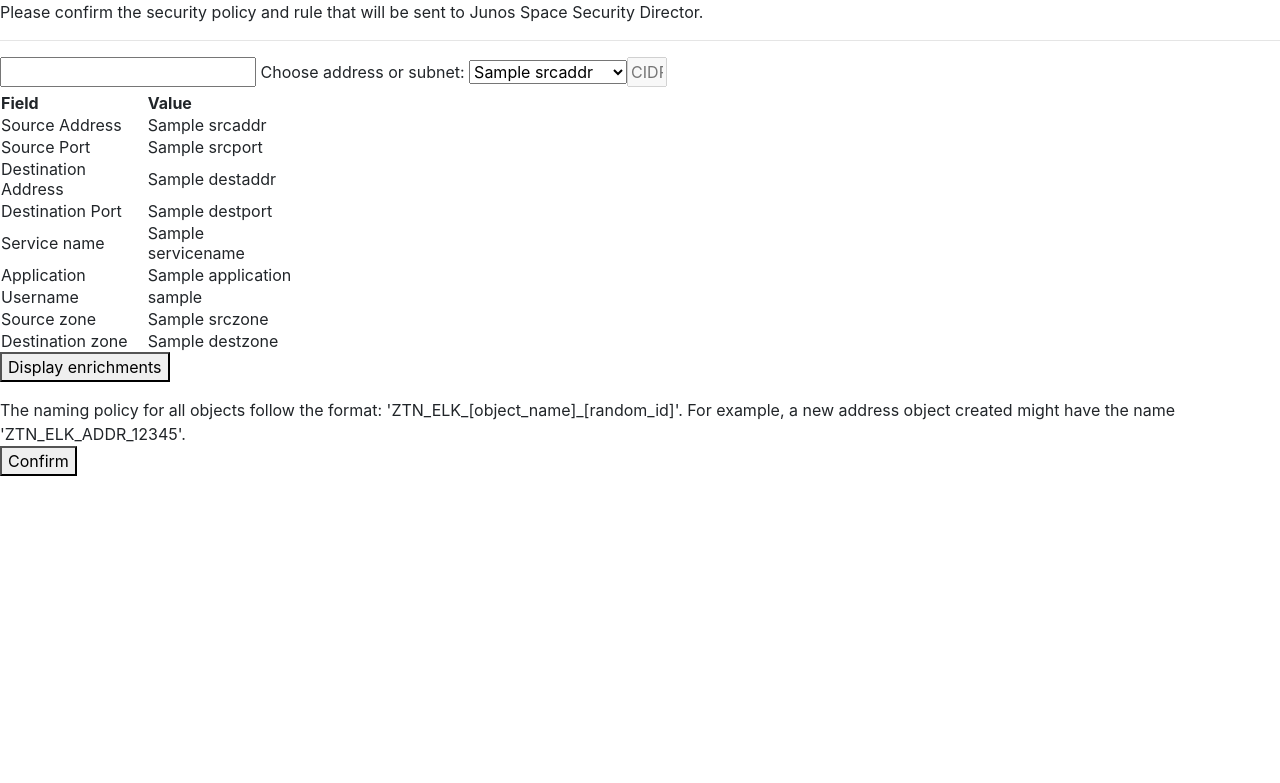
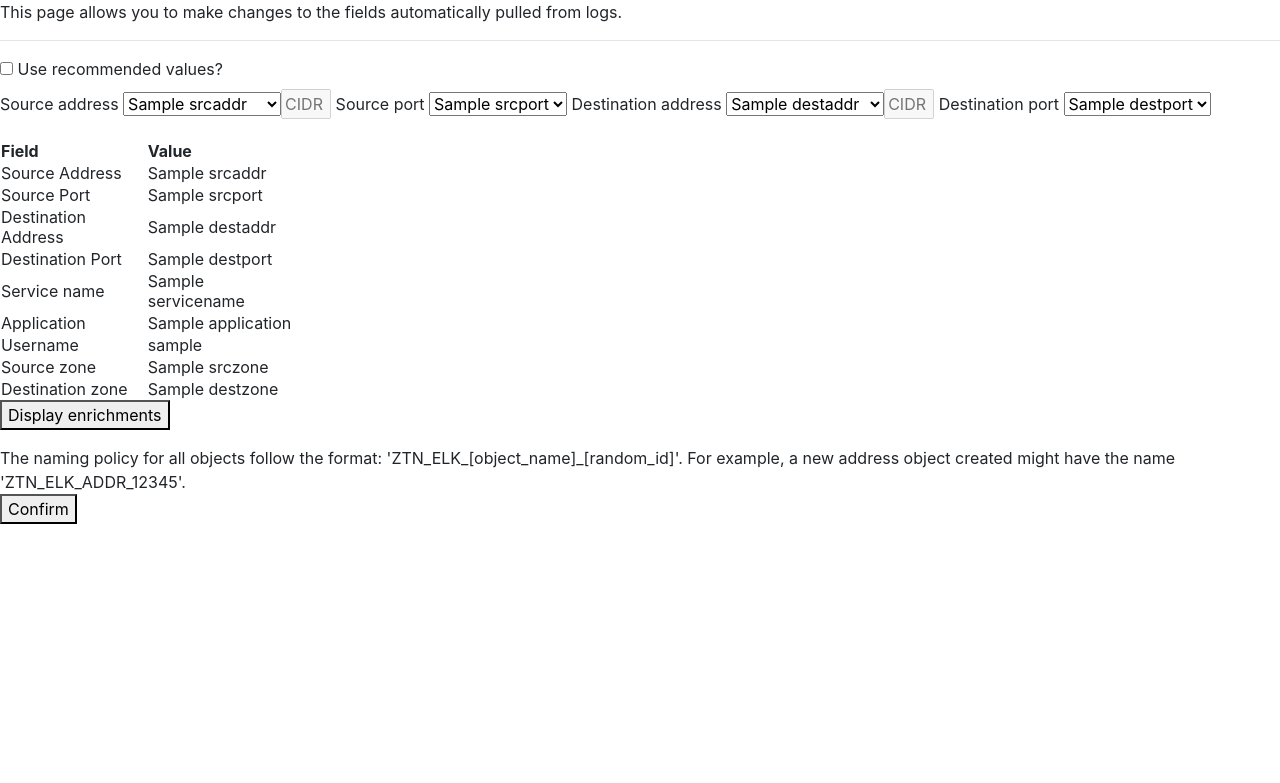
Before and after one commit to Juniper-SE/ztn-elk, a Flask app: template ztn/templates/enrichment.html in a window 1280 px wide. Shown: the top 783 px of the page. Run offline with Flask 2, Linux system fonts and the light colour scheme; the template is opened without the code that fills it: most values are stand-ins (such as "Sample title", 1, 10 or a date in 2020); some libraries are stand-ins or nearby versions.

Commit message:
more js functions and change enrichment page

```diff
--- a/ztn/static/js/enrichment.js
+++ b/ztn/static/js/enrichment.js
@@ -9,3 +9,25 @@
         document.getElementById("src_cidr").value = "";
     }
 }
+
+function onChangeSrcPort() {
+
+}
+
+function onChangeDestAddr() {
+
+}
+
+function onChangeDestPort() {
+
+}
+
+function useRecommended() {
+    var isChecked = document.getElementById("recommended").checked;
+
+    if (isChecked) {
+        alert("checked, yeehaw")
+    } else {
+        alert("not checked :(")
+    }
+}
--- a/ztn/templates/enrichment.html
+++ b/ztn/templates/enrichment.html
@@ -8,16 +8,40 @@
 </head>
 
 <body>
-    Please confirm the security policy and rule that will be sent to Junos Space Security Director.
+    This page allows you to make changes to the fields automatically pulled from logs.
     <hr />
 
-    <input <form>
-    <label for="sourceaddr">Choose address or subnet:</label>
-    <select id="sourceaddr" onchange="onChangeSrcAddr()">
-        <option value='{{ srcaddr }}'>{{srcaddr}}</option>
-        <option id="src_subnet" value='{{ srcsubnet }}'>{{srcsubnet}}</option>
-        <input type="text" placeholder="CIDR" style="width:40px" id="src_cidr" disabled>
-    </select>
+    <input type="checkbox" id="recommended" value="recommended" onchange="useRecommended()">
+    <label for="recommended">Use recommended values?</label>
+
+    <form>
+        <label for="sourceaddr">Source address</label>
+        <select id="sourceaddr" onchange="onChangeSrcAddr()">
+            <option value='{{ srcaddr }}'>{{srcaddr}}</option>
+            <option id="src_subnet" value='{{ srcsubnet }}'>{{srcsubnet}}</option>
+            <input type="text" placeholder="CIDR" style="width:50px" id="src_cidr" disabled>
+        </select>
+
+        <label for="sourceport">Source port</label>
+        <select id="sourceport" onchange="onChangeSrcPort()">
+            <option value='{{ srcport }}'>{{srcport}}</option>
+            <option id="srcport_any" value='any'>any</option>
+        </select>
+
+        <label for="sourceaddr">Destination address</label>
+        <select id="destaddr" onchange="onChangeDestAddr()">
+            <option value='{{ destaddr }}'>{{destaddr}}</option>
+            <option id="dest_subnet" value='{{ destsubnet }}'>{{srcsubnet}}</option>
+            <input type="text" placeholder="CIDR" style="width:50px" id="src_cidr" disabled>
+        </select>
+
+        <label for="destport">Destination port</label>
+        <select id="destport" onchange="onChangeDestPort()">
+            <option value='{{ destport }}'>{{destport}}</option>
+            <option id="destport_any" value='any'>any</option>
+        </select>
+
+
     </form>
     {% if srcaddr %}
     <table style="width:300px">
--- a/ztn/templates/index.html
+++ b/ztn/templates/index.html
@@ -2,6 +2,8 @@
 
 <head>
     <title>Junos Space Security Director Form</title>
+    <link rel="stylesheet" href="https://stackpath.bootstrapcdn.com/bootstrap/4.5.2/css/bootstrap.min.css"
+        integrity="sha384-JcKb8q3iqJ61gNV9KGb8thSsNjpSL0n8PARn9HuZOnIxN0hoP+VmmDGMN5t9UJ0Z" crossorigin="anonymous">
 </head>
 
 <body>
```
